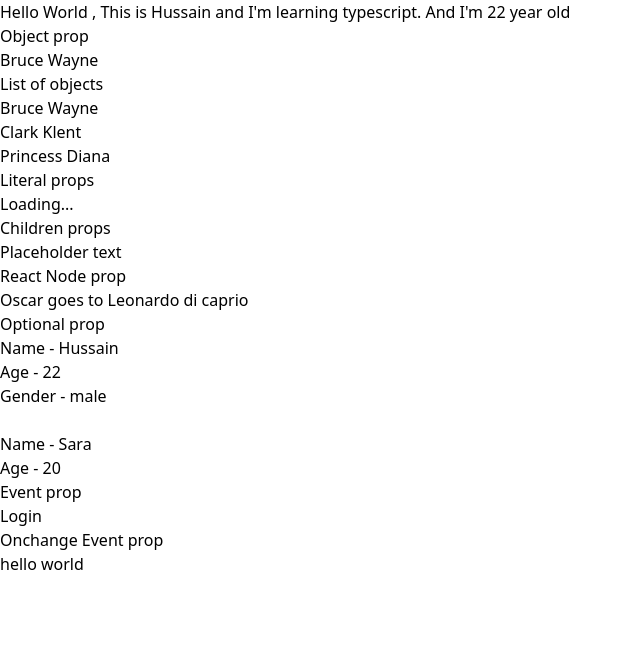
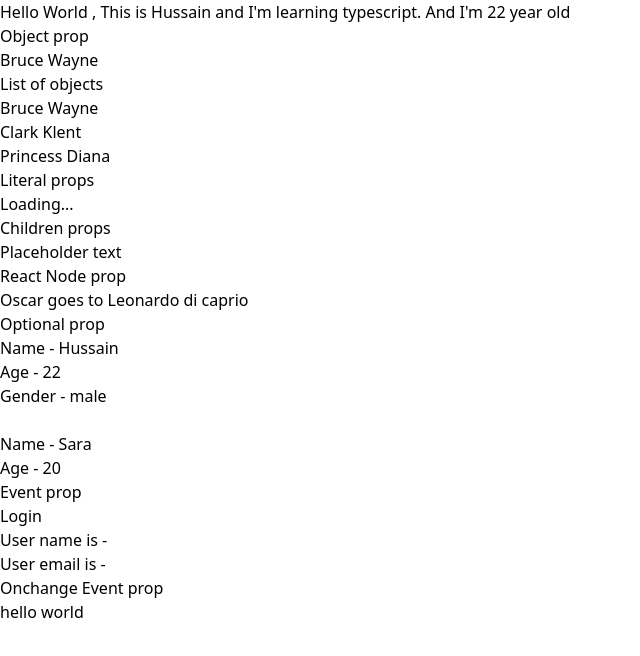
Before and after one commit to hussain-shariff/react-typescript, a React (Vite) app: page / in a window 1280 px wide. Shown: the top 656 px of the page, without its empty margins (0-640 px from the left). Built offline with nearby package versions, Linux system fonts and the light colour scheme.

Commit message:
usestate future value

```diff
--- a/src/App.tsx
+++ b/src/App.tsx
@@ -8,6 +8,7 @@ import Oscar from "./components/Oscar"
 import Profile from "./components/Profile"
 import LoginBtn from './components/LoginBtn'
 import Input from './components/Input'
+import User from './components/User'
 
 function App() {
   const [login, setLogin] = useState(false)
@@ -15,6 +16,11 @@ function App() {
   const personName = {
     first : 'Bruce',
     last : 'Wayne'
+  }
+
+  const user = {
+    name : 'Bruce',
+    email : 'Wayne.com'
   }
 
   const personNameList = [
@@ -74,6 +80,9 @@ function App() {
       <LoginBtn
         handleClick={handleClick}
         isLogin={login}/>
+      <User
+        data={user}
+        isLogin = {login}/>
       <h1 className=" font-extrabold">Onchange Event prop</h1>
       <Input
         value='hello world'
--- /dev/null
+++ b/src/components/User.tsx
@@ -0,0 +1,34 @@
+import React, {useState, useEffect} from 'react'
+
+type UserProps = {
+    data : {
+        name : string,
+        email : string,
+    }
+    isLogin : boolean,
+
+}
+
+const User = ({ data, isLogin} : UserProps) => {
+    const [user, setUser] = useState<null | UserProps["data"]>(null)
+
+    useEffect(()=>{
+        if(isLogin){
+            setUser({
+                name : data.name,
+                email : data.email
+            })
+        }else{
+            setUser(null)
+        }
+    }, [isLogin])
+
+  return (
+    <div>
+        <h1>User name is - {user?.name}</h1>
+        <h1>User email is - {user?.email}</h1>
+    </div>
+  )
+}
+
+export default User
```
